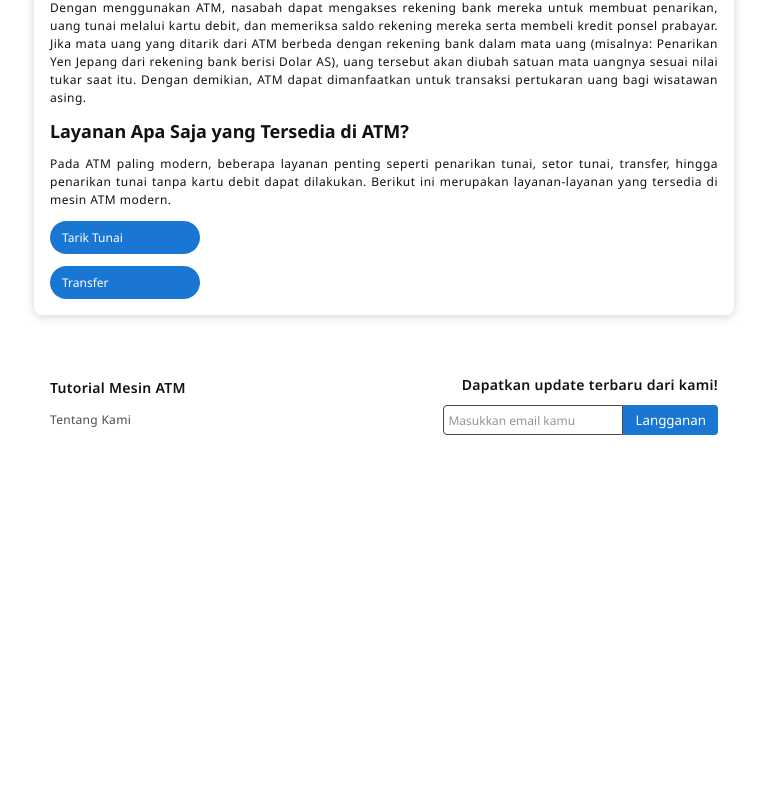
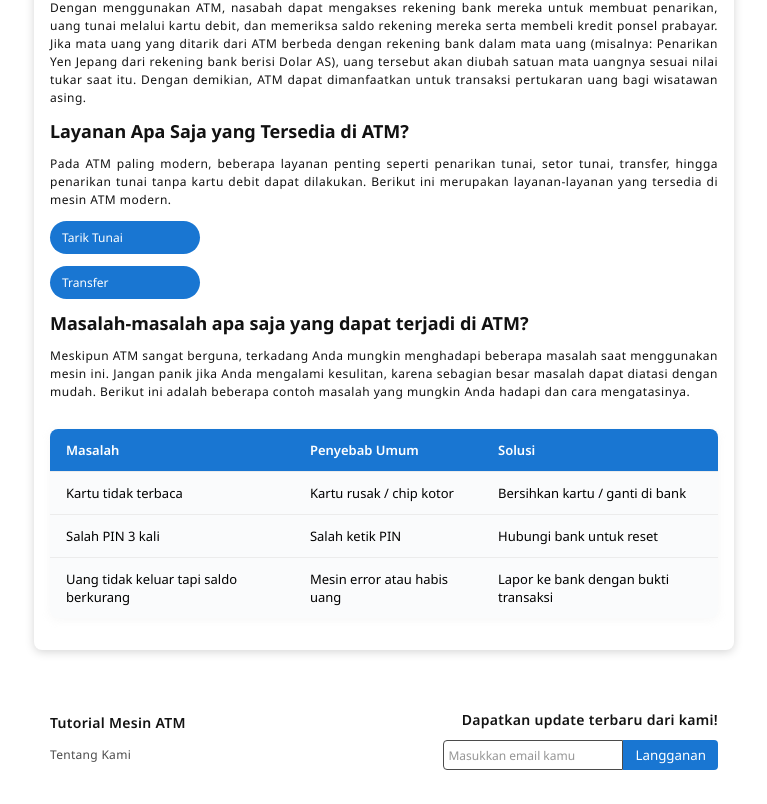
Before and after one commit to rizkiismail9a/atm-mechine-tutorial, a Vue app: page / in a window 1280 px wide. Shown: the part 727-1531 px from the top of the page, without its empty margins (256-1023 px from the left). Before the commit the page ends 1196 px from the top, so only its background shows below. Built offline with nearby package versions, Linux system fonts and the light colour scheme.

Commit message:
add table

```diff
--- a/src/views/HomeView.vue
+++ b/src/views/HomeView.vue
@@ -76,6 +76,44 @@ const menuLinks = ref([
 
         <HomeButton v-for="(menu, i) in menuLinks" :key="i" :label="menu.label" :link="menu.link" />
       </section>
+
+      <section id="features">
+        <h2>Masalah-masalah apa saja yang dapat terjadi di ATM?</h2>
+
+        <p>
+          Meskipun ATM sangat berguna, terkadang Anda mungkin menghadapi beberapa masalah saat
+          menggunakan mesin ini. Jangan panik jika Anda mengalami kesulitan, karena sebagian besar
+          masalah dapat diatasi dengan mudah. Berikut ini adalah beberapa contoh masalah yang
+          mungkin Anda hadapi dan cara mengatasinya.
+        </p>
+
+        <table class="atm-issue-table">
+          <thead>
+            <tr>
+              <th>Masalah</th>
+              <th>Penyebab Umum</th>
+              <th>Solusi</th>
+            </tr>
+          </thead>
+          <tbody>
+            <tr>
+              <td>Kartu tidak terbaca</td>
+              <td>Kartu rusak / chip kotor</td>
+              <td>Bersihkan kartu / ganti di bank</td>
+            </tr>
+            <tr>
+              <td>Salah PIN 3 kali</td>
+              <td>Salah ketik PIN</td>
+              <td>Hubungi bank untuk reset</td>
+            </tr>
+            <tr>
+              <td>Uang tidak keluar tapi saldo berkurang</td>
+              <td>Mesin error atau habis uang</td>
+              <td>Lapor ke bank dengan bukti transaksi</td>
+            </tr>
+          </tbody>
+        </table>
+      </section>
     </div>
   </div>
   <AppFooter />
@@ -140,4 +178,33 @@ img {
   font-weight: 500;
   box-shadow: 0 1px 4px rgba(213, 213, 213, 0.2);
 }
+
+.atm-issue-table {
+  width: 100%;
+  border-collapse: collapse;
+  margin: 16px 0;
+  background: #fafbfc;
+  border-radius: 8px;
+  overflow: hidden;
+  box-shadow: 0 2px 8px rgba(213, 213, 213, 0.18);
+}
+.atm-issue-table th,
+.atm-issue-table td {
+  padding: 12px 16px;
+  text-align: left;
+  font-size: 13px;
+  border-bottom: 1px solid #ececec;
+}
+.atm-issue-table th {
+  background: #1976d2;
+  color: #fff;
+  font-weight: 600;
+}
+.atm-issue-table tr:last-child td {
+  border-bottom: none;
+}
+.atm-issue-table tbody tr:hover {
+  background: #f0f4ff;
+  transition: background 0.2s;
+}
 </style>
```
